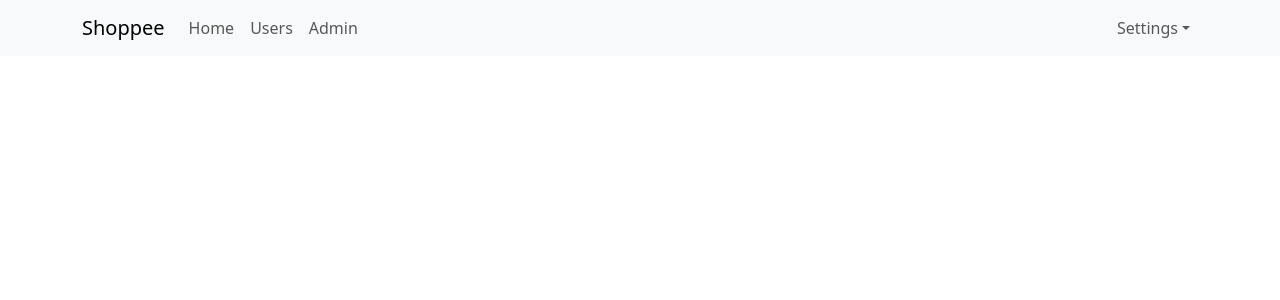
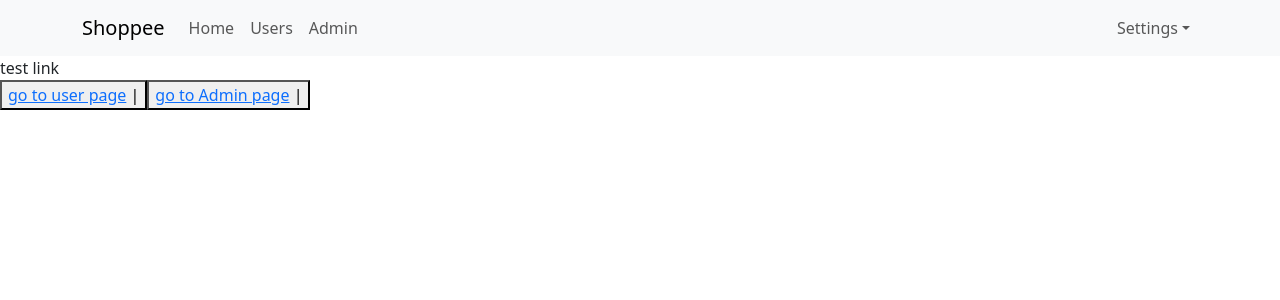
Before and after one commit to anhoang0611/react1, a React (Create React App) app: page / in a window 1280 px wide. Shown: the top 300 px of the page. Built offline with nearby package versions, Linux system fonts and the light colour scheme.

Commit message:
link page

```diff
--- a/src/App.js
+++ b/src/App.js
@@ -1,14 +1,27 @@
 import './App.scss';
 import Header from './components/Header/Header';
-
-
-
+import { Link } from "react-router-dom";
 
 const App = () => {
   return (
     <div className="app-container">
       <Header />
+      <div>
+        test link
+        <div>
+          <button>
+            <Link to="/users">go to user page</Link> |{" "}
 
+          </button>
+          <button>
+            <Link to="/admins">go to Admin page</Link> |{" "}
+
+
+
+          </button>
+
+        </div>
+      </div>
     </div>
   );
 }
--- /dev/null
+++ b/src/components/Admin/Admin.js
@@ -0,0 +1,8 @@
+const Admin = (props) => {
+    return (
+        <div>
+            Admin components
+        </div>
+    )
+}
+export default Admin;
--- a/src/components/Header/Header.js
+++ b/src/components/Header/Header.js
@@ -2,6 +2,7 @@ import Container from 'react-bootstrap/Container';
 import Nav from 'react-bootstrap/Nav';
 import Navbar from 'react-bootstrap/Navbar';
 import NavDropdown from 'react-bootstrap/NavDropdown';
+import { Link } from "react-router-dom";
 
 const Header = () => {
     return (
@@ -11,9 +12,15 @@ const Header = () => {
                 <Navbar.Toggle aria-controls="basic-navbar-nav" />
                 <Navbar.Collapse id="basic-navbar-nav">
                     <Nav className="me-auto">
-                        <Nav.Link href="#home">Home</Nav.Link>
-                        <Nav.Link href="#link">Users</Nav.Link>
-                        <Nav.Link href="#link">Admin</Nav.Link>
+                        <Link to='/' className='nav-link'>Home</Link>
+                        <Link to='/users' className='nav-link'>Users</Link>
+                        <Link to='/admins' className='nav-link'>Admin</Link>
+
+
+
+                        {/* <Nav.Link href="/">Home</Nav.Link>
+                        <Nav.Link href="/users">Users</Nav.Link>
+                        <Nav.Link href="/admins">Admin</Nav.Link> */}
                     </Nav>
                     <Nav>
                         <NavDropdown title="Settings" id="basic-nav-dropdown">
--- /dev/null
+++ b/src/components/User/User.js
@@ -0,0 +1,8 @@
+const User = (props) => {
+    return (
+        <div>
+            user components
+        </div>
+    )
+}
+export default User;
--- a/src/index.js
+++ b/src/index.js
@@ -5,11 +5,26 @@ import reportWebVitals from './reportWebVitals';
 import { Provider } from 'react-redux';
 import store from './redux/store';
 import 'bootstrap/dist/css/bootstrap.min.css';
+import {
+  BrowserRouter,
+  Routes,
+  Route,
+} from "react-router-dom";
+import User from './components/User/User';
+import Admin from './components/Admin/Admin';
+
+
 const root = ReactDOM.createRoot(document.getElementById('root'));
 root.render(
   <Provider store={store}>
     {/* <React.StrictMode> */}
-    <App />
+    <BrowserRouter>
+      <Routes>
+        <Route path="/" element={<App />} />
+        <Route path="users" element={<User />} />
+        <Route path="admins" element={<Admin />} />
+      </Routes>
+    </BrowserRouter>
     {/* </React.StrictMode> */}
   </Provider>
 );
```
